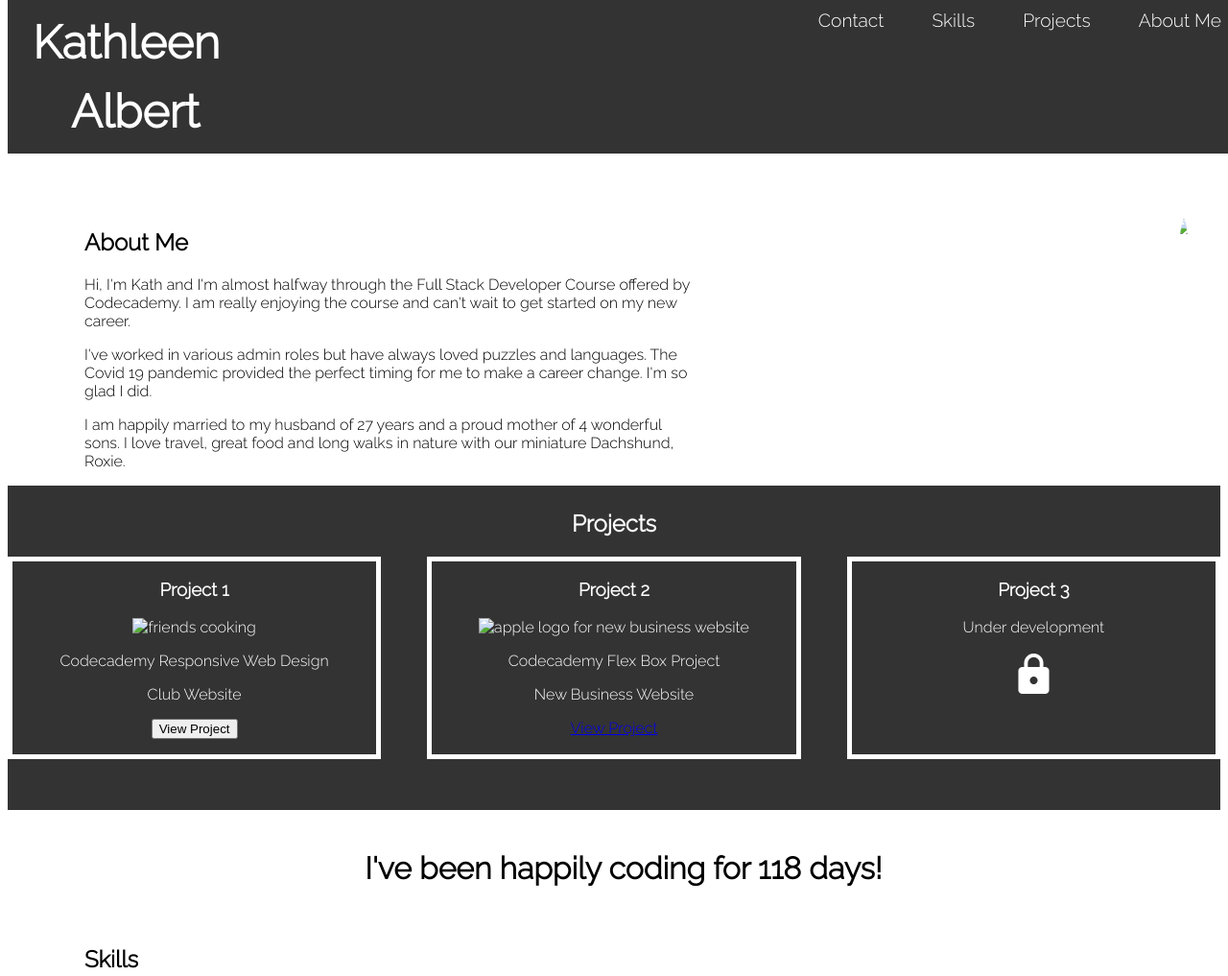
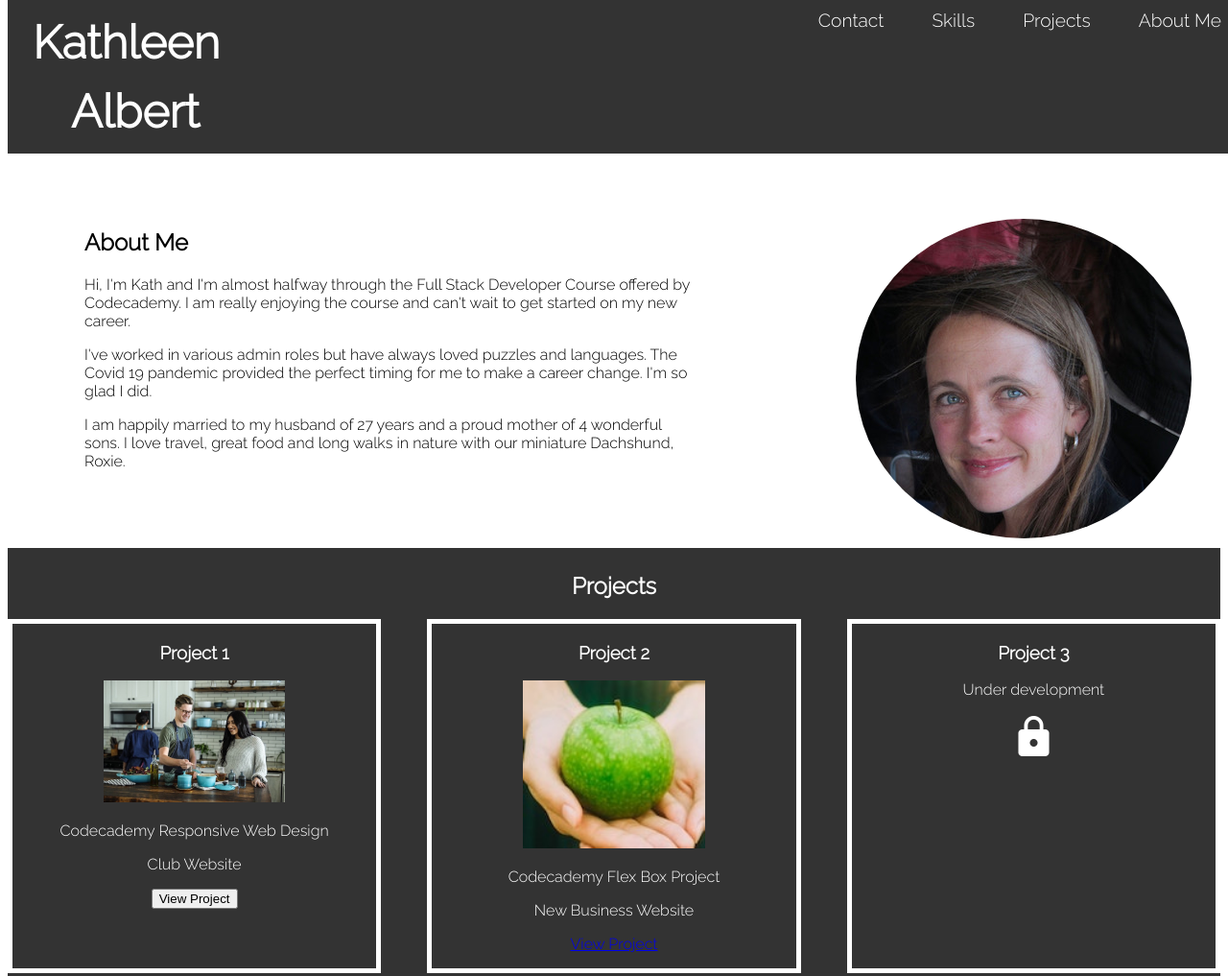
Before and after one commit to KalA68/Personal-Portfolio, a plain HTML site: page index.html in a window 1280 px wide. Shown: the top 1017 px of the page at 96% size. Drawn offline with Linux system fonts and the light colour scheme; the site is published under a folder, as on GitHub Pages, so addresses that start at the root find nothing.

Commit message:
corrected image file paths

```diff
--- a/index.html
+++ b/index.html
@@ -49,7 +49,7 @@
             </p>
 
             </div>
-            <img src="/resources/KA1.jpeg">
+            <img src="resources/KA1.jpeg">
         </div>
 
         <div class ="container2">
@@ -57,14 +57,14 @@
                 <div class="container3" id="projects">
                     <div id="projectsBox">
                     <h3>Project 1</h3>
-                    <img src="/resources/friendscook%20copy.jpg" alt="friends cooking">
+                    <img src="resources/friendscook.jpg" alt="friends cooking">
                         <p>Codecademy Responsive Web Design</p>
                         <p>Club Website</p>
                         <button type="button" onclick="#">View Project</button>
                 </div>
                 <div id="projectsBox">
                     <h3>Project 2</h3>
-                    <img src="/resources/logo%20copy.jpg" alt="apple logo for new business website">
+                    <img src="resources/logo.jpg"alt="apple logo for new business website">
                     <p>Codecademy Flex Box Project</p>
                     <p>New Business Website</p>
                     <a href="https://github.com/KalA68/HolisticHealth/blob/master/index.html">View Project</a>
```
Also changed, not shown: resources/friendscook.jpg (renamed from resources/friendscook copy.jpg), resources/logo.jpg (renamed from resources/logo copy.jpg).
